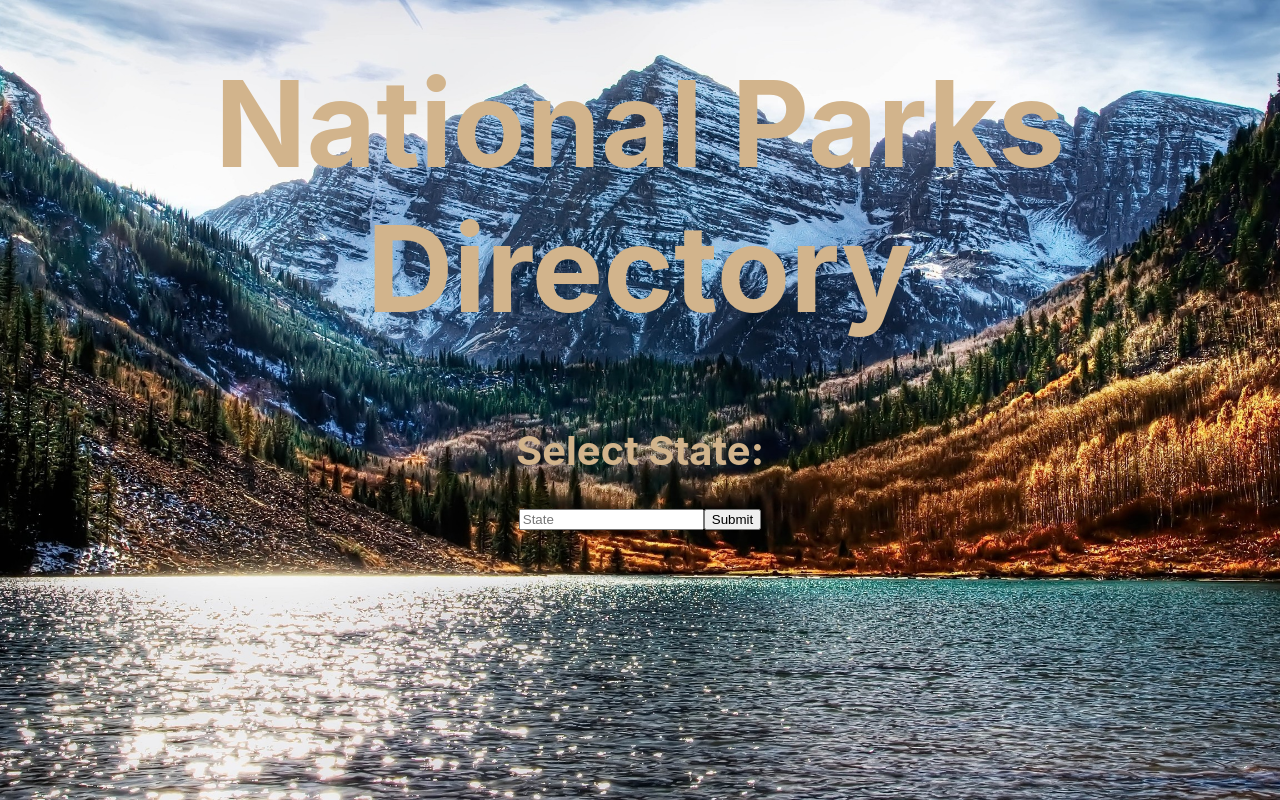
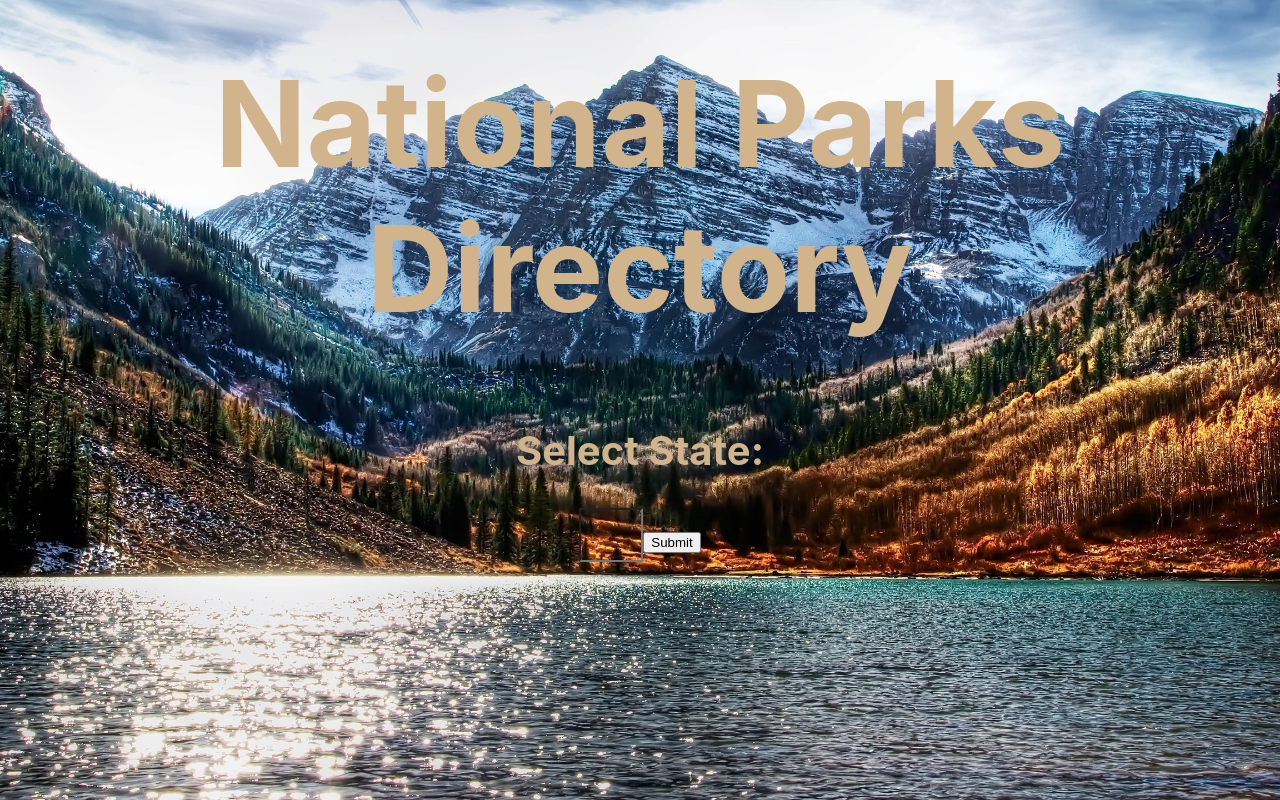
Before and after one commit to SamuelColeman/national-parks, a React (Create React App) app: page /#/ in a window 1280 px wide. Built offline with nearby package versions, Linux system fonts and the light colour scheme.

Commit message:
Add basic styling for input on main page

```diff
--- a/src/Containers/Form/Form.css
+++ b/src/Containers/Form/Form.css
@@ -18,3 +18,11 @@
 	font-size: 5vh;
 	color: tan;
 }
+
+.form_input {
+	background: transparent;
+  width: 7vh;
+  height: 6vh;
+  font-size: 35px;
+  color: tan;
+}
--- a/src/Containers/Form/Form.js
+++ b/src/Containers/Form/Form.js
@@ -30,9 +30,9 @@ export class Form extends Component {
         <h1 className='form_title'>National Parks Directory</h1>
         <h2 className='form_text'>Select State:</h2>
         <input
+          className='form_input'
           type='text'
           value={selectedState}
-          placeholder='State'
           maxLength='2'
           onChange={this.handleChange}
           />
```
